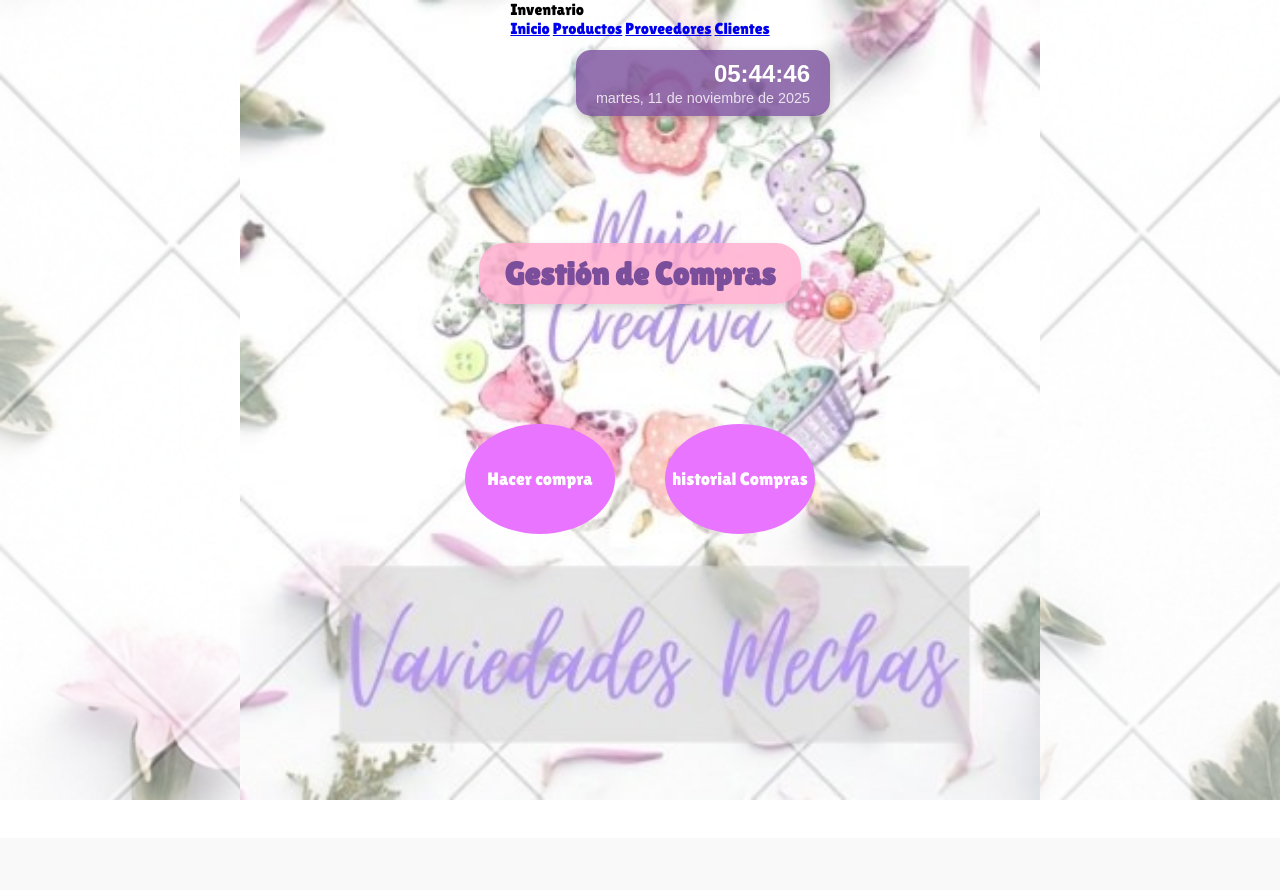
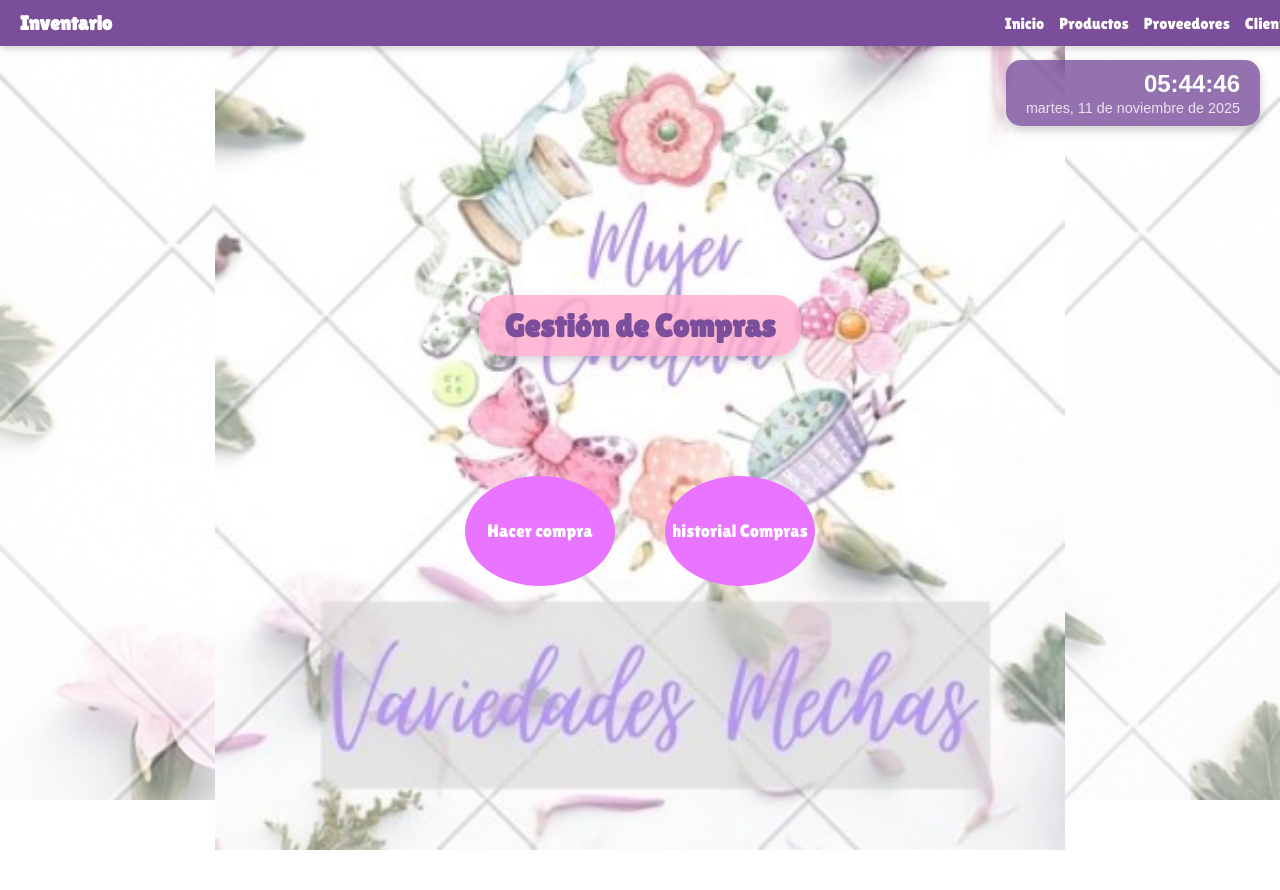
Before and after one commit to SantiArandaRod/dev_CreacionesMechasStore, a FastAPI app: page /compras/pagina in a window 1280 px wide. Before the commit the page ends 800 px from the top, so only its background shows below. Run offline with FastAPI, Linux system fonts and the light colour scheme; parts of the project's set-up code (start-up, migrations or seed data) failed here and were passed over.

Commit message:
fixing navbar and general style

```diff
--- a/static/css/styles.css
+++ b/static/css/styles.css
@@ -25,12 +25,19 @@ body::before {
 }
 
 /* ===== CONTENIDO PRINCIPAL ===== */
+/* ===== CONTENIDO PRINCIPAL ===== */
 main {
+  margin-top: 0;
+  padding-top: 20px;
   min-height: 100vh;
   display: flex;
   flex-direction: column;
   justify-content: center;
   align-items: center;
+}
+.fila-inactiva {
+  background-color: #eee;
+  color: #777;
 }
 
 .titulo {
@@ -128,8 +135,8 @@ main h1 {
 /* ===== RELOJ ===== */
 #clock-container {
   position: fixed;
-  top: 50px;
-  right: 450px;
+  top: 60px;
+  right: 20px;
   background-color: rgba(122, 78, 155, 0.8);
   color: #fff;
   padding: 10px 20px;
@@ -137,7 +144,7 @@ main h1 {
   font-family: 'Poppins', sans-serif;
   text-align: right;
   box-shadow: 0 4px 10px rgba(0, 0, 0, 0.2);
-  z-index: 1000;
+  z-index: 999;
 }
 
 #clock-time {
@@ -412,3 +419,44 @@ main h1 {
   from { transform: scale(0.8); opacity: 0; }
   to { transform: scale(1); opacity: 1; }
 }
+/* ===== NAVBAR FIJA ===== */
+.navbar {
+  position: fixed;
+  top: 0;
+  left: 0;
+  width: 100%;
+  background: #7a4e9b;
+  padding: 12px 20px;
+  display: flex;
+  justify-content: space-between;
+  align-items: center;
+  color: white;
+  z-index: 1000;
+  box-shadow: 0 2px 8px rgba(0, 0, 0, 0.2);
+}
+
+.nav-left {
+  font-size: 20px;
+  font-weight: 600;
+  font-family: 'Lilita One', cursive;
+}
+
+.nav-right {
+  display: flex;
+  gap: 15px;
+}
+
+.nav-right a {
+  color: white;
+  text-decoration: none;
+  font-family: 'Lilita One', cursive;
+  transition: color 0.3s ease;
+}
+
+.nav-right a:hover {
+  color: #ffabce;
+}
+
+body {
+  padding-top: 50px;
+  }
```
